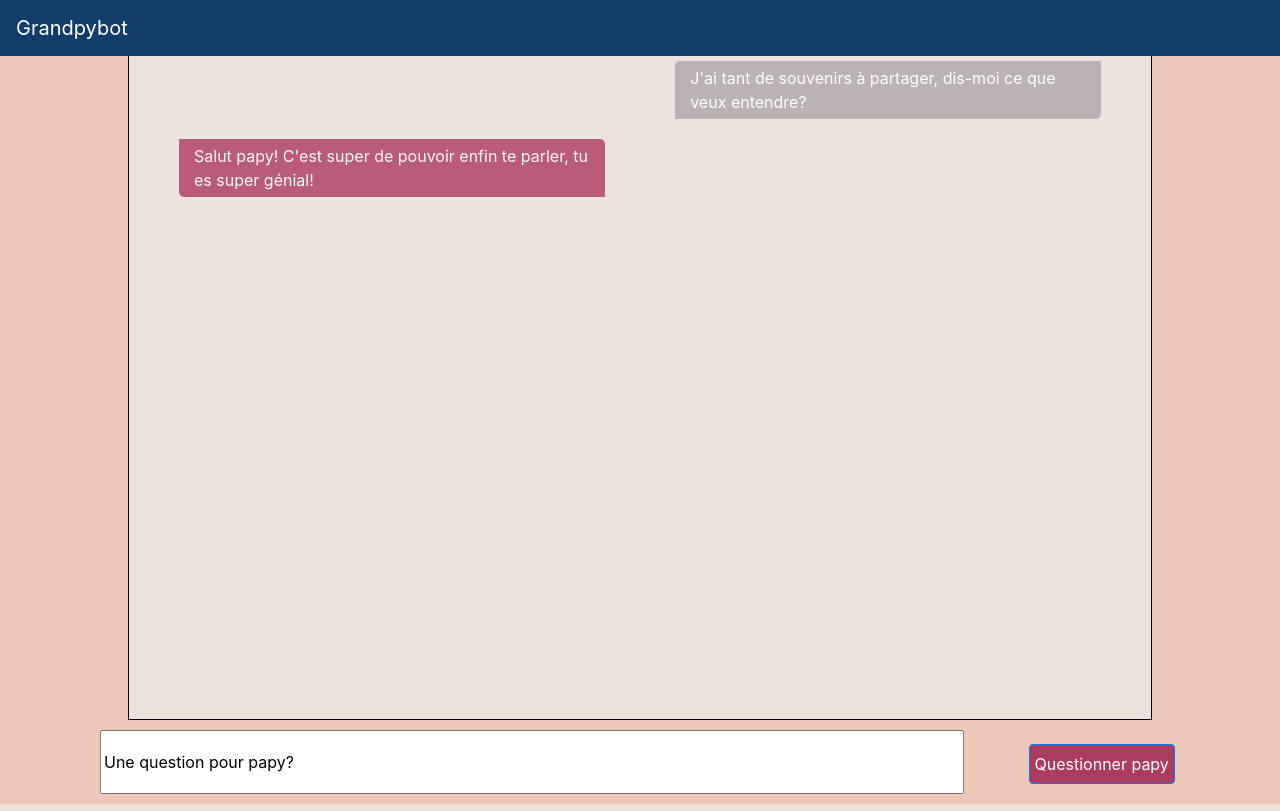
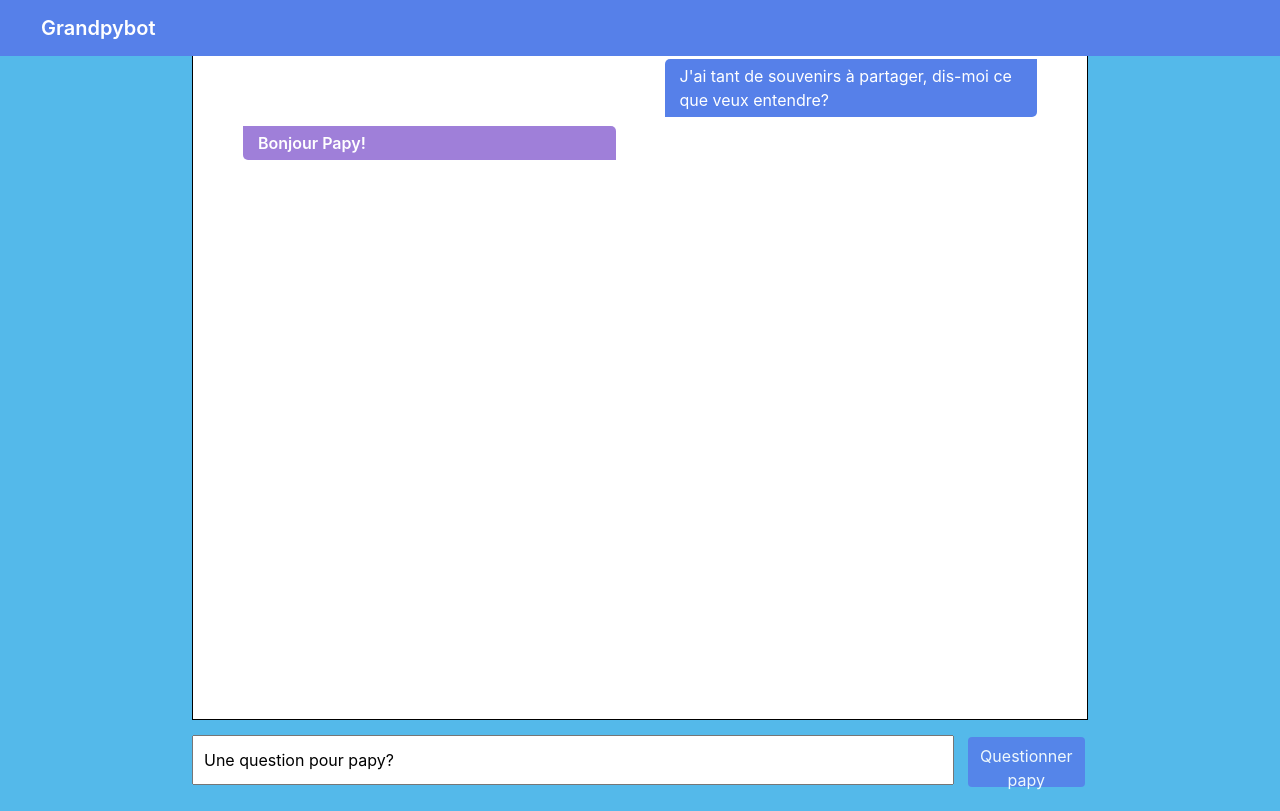
Before and after one commit to jringenbach/Project_7, a Flask app: page / in a window 1280 px wide. Run offline with Flask 2, Linux system fonts and the light colour scheme; some libraries are stand-ins or nearby versions.

Commit message:
Design terminé

```diff
--- a/app/static/app/css/base.css
+++ b/app/static/app/css/base.css
@@ -3,17 +3,20 @@
 /* *********************** */
 
 body{
-    background-color : #EDC7b7;
+    background-color : #54B9EA;
     height : 100%;
 }
 
 #title-navbar{
     color : white;
+    font-weight : 600;
+    margin-left : 2%;
 }
 
 /*Navigation bar inside app-header */
 #navigationbar{
-    background-color : #123C69;
+    /*background-color : #123C69;*/
+    background-color : #5680E9;
 }
 
 /*Page containing app-header, app-content and app-footer */
@@ -28,18 +31,18 @@ body{
 
 /*Zone where user types its questions and send them to grandpy */
 .app-footer{
-    grid-column-start : 1;
-    grid-column-end : 20;
+    grid-column-start : 3;
+    grid-column-end : 17;
     grid-row-start: 18;
     grid-row-end : 20;
 }
 
 /*Zone where the contents of the web pages are displayed */
 .app-content{
-    background-color : #EEE2DC;
+    background-color : white;
     border : 1px solid black;
-    grid-column-start : 2;
-    grid-column-end : 18;
+    grid-column-start : 3;
+    grid-column-end : 17;
     grid-row-start: 1;
     grid-row-end : 18;
 }
--- a/app/static/app/css/index.css
+++ b/app/static/app/css/index.css
@@ -1,24 +1,41 @@
 /*Button that submits the question to grandpy */
 #button-submit{
-    background-color : #AC3B61;
+    background-color : #5680E9;
+    border : None;
     color : white;
-    height : 50%;
-    margin-left : 60px;
-    padding : 5px;
+    height : 50px;
+    margin-left : 10px;
+    margin-top : 0px;
+    opacity : 0.9;
+    padding : 7px;
+    width : 13%;
+}
+
+#button-submit:hover{
+    opacity : 1;
 }
 
 /*Contains the text input and the send button */
 #question-container{
-    background-color : #EDC7b7;
     height : 100%;
+    margin-left : 0px;
+    padding : 0px;
+    width : 100%;
+}
+
+#question-form{
+    margin-left: 0px;
+    height : 100%;
+    width : 100%;
 }
 
 /*Text input where user asks questions to grandpy */
 #question-input{
+    height : 50px;
     margin-bottom : 10px;
-    margin-top : 10px;
-    height : 80%;
-    width : 80%;
+    margin-top : 15px;
+    padding : 10px;
+    width : 85%;
 }
 
 /* *********************** */
@@ -27,27 +44,26 @@
 
 /* Bubble containing the grandpy message */
 #grandpy-message{
-    background-color : #BAB2B5;
+    background-color : #5680E9;
     border-radius : 5px 0px 5px 0px;
     color : white;
-    margin-bottom : 10px;
     margin-left : 15px;
     margin-right : 50px;
-    margin-top : 20px;
+    margin-top : 2%;
     height : auto;
 }
 
 /* Bubble containing the user message */
 #user-message{
-    background-color : #AC3B61;
+    background-color : #8860D0;
     border-radius : 0px 5px 0px 5px;
-    opacity: 0.8;
     color : white;
-    margin-bottom : 20px;
+    font-weight : 600;
     margin-left : 50px;
     margin-right : 5px;
-    margin-top : 10px;
+    margin-top : 1%;
     height : auto;
+    opacity: 0.8;
 }
 
 /* Balise <p> of the messages */
@@ -58,7 +74,6 @@
 }
 
 #chat-box-container{
-    background-color : #EEE2DC;
     height : 100%;
     width : auto;
 }
--- a/app/templates/app/index.html
+++ b/app/templates/app/index.html
@@ -20,9 +20,10 @@
         <div class="row justify-content-start">
             <!-- User messages-->
             <div class="col-5 align-self-start order-first" id="user-message">
-                <p class="message">Salut papy! C'est super de pouvoir enfin te parler, tu es super génial!</p>
+                <p class="message">Bonjour Papy!</p>
             </div>
         </div>
+
     </div>
 
 {% endblock %}
@@ -31,17 +32,13 @@
 
 <!-- Zone where users type their questions to grandpy-->
 {% block footer %}
-<div class="container" id="question-container">
-    <footer>
-        <div id="row d-flex justify-content-center">
-            <form class="col" id="question-form">
-                <input type="text" id="question-input" value="Une question pour papy?">
-                <button type="submit" class="btn btn-primary" id="button-submit">Questionner papy</button>
-            </form>
-
-            </div>
-        </div>
-    </footer>
+<div class="container-fluid" id="question-container">
+    <div class="row" id="question-container-row">
+        <form class="col-12" id="question-form">
+            <input type="text" id="question-input" value="Une question pour papy?">
+            <button type="submit" class="btn btn-primary" id="button-submit">Questionner papy</button>
+        </form>
+    </div>
 </div>
 
 {% endblock %}
```
